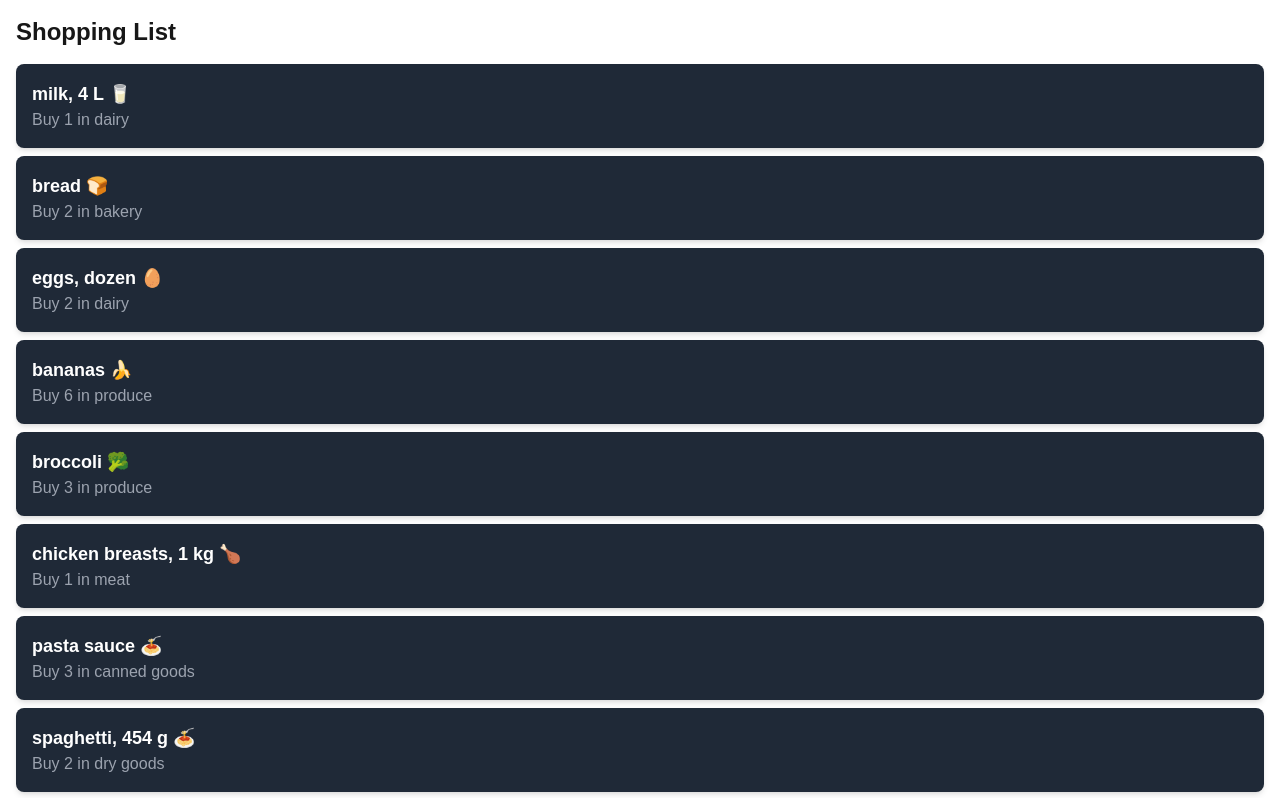
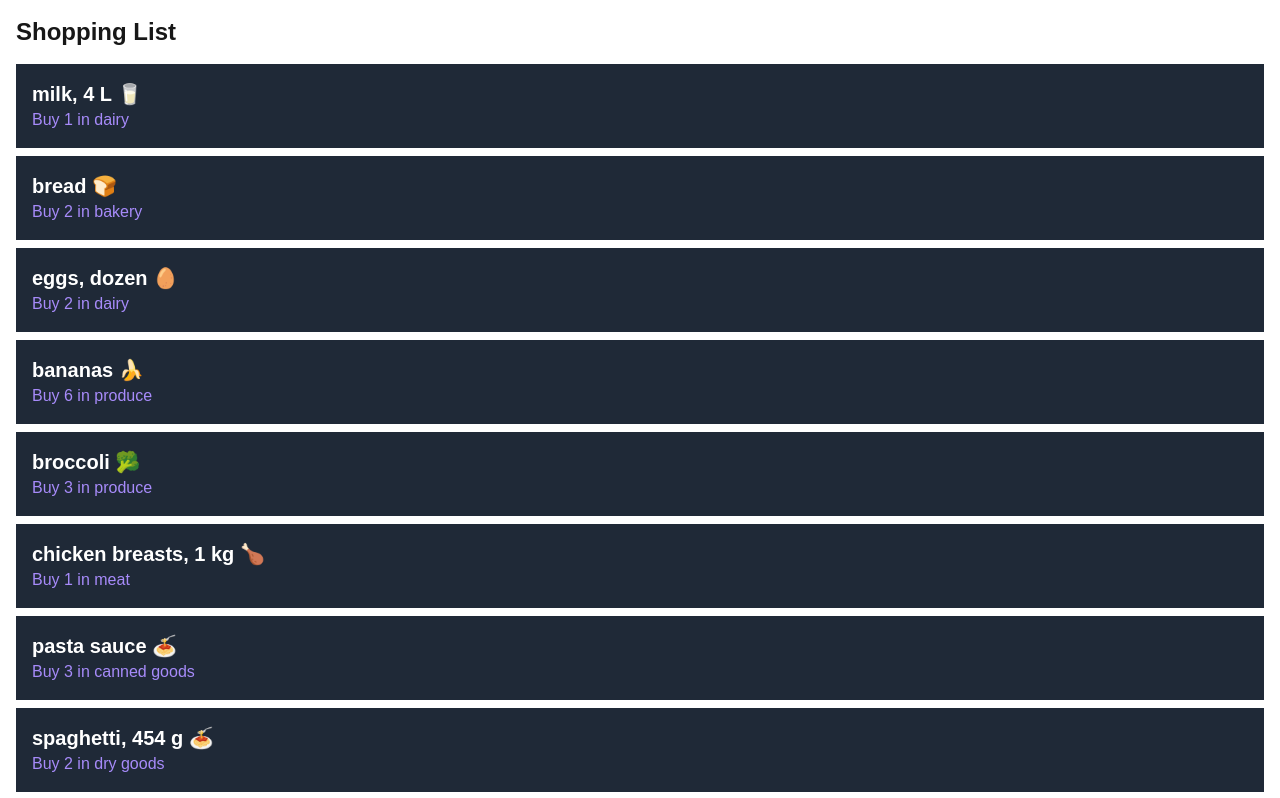
Before and after one commit to NirbhayVachhani/cprg306-assignments, a Next.js app: page /week-3 in a window 1280 px wide. Shown: the top 798 px of the page. Built offline with nearby package versions, Linux system fonts and the light colour scheme.

Commit message:
Update item.js

```diff
--- a/app/week-3/item.js
+++ b/app/week-3/item.js
@@ -1,10 +1,10 @@
 // item.js
 export default function Item({ name, quantity, category }) {
     return (
-      <li className="flex justify-between items-center p-4 bg-gray-800 text-white rounded-lg shadow-md mb-2">
+      <li className="p-4 bg-gray-800 text-white">
         <div>
-          <span className="font-bold text-lg">{name}</span>
-          <p className="text-gray-400">Buy {quantity} in {category}</p>
+          <h2 className="font-bold text-xl">{name}</h2>
+          <p className="text-violet-400">Buy {quantity} in {category}</p>
         </div>
       </li>
     );
```
